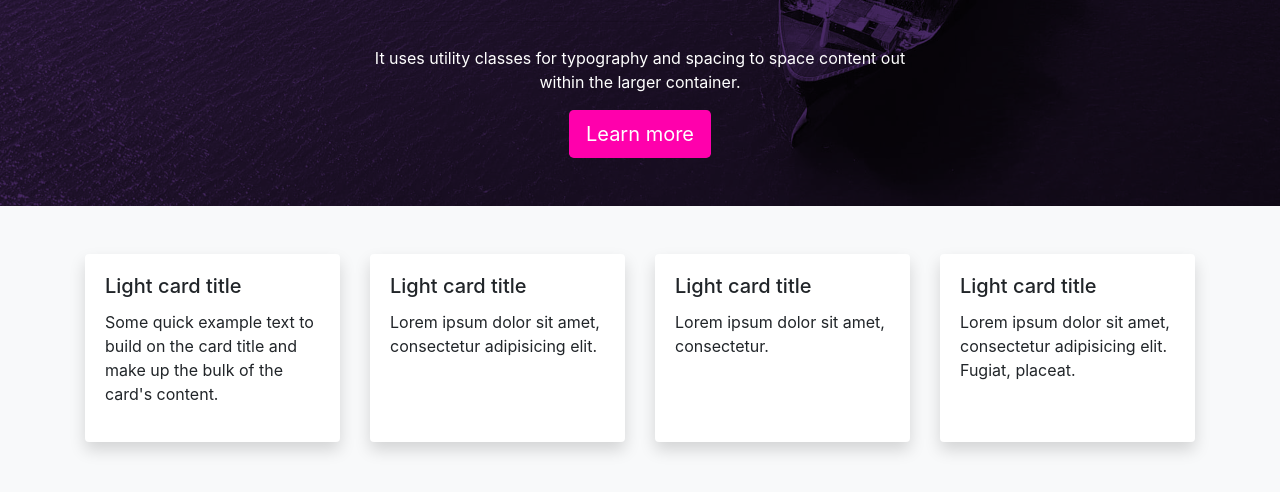
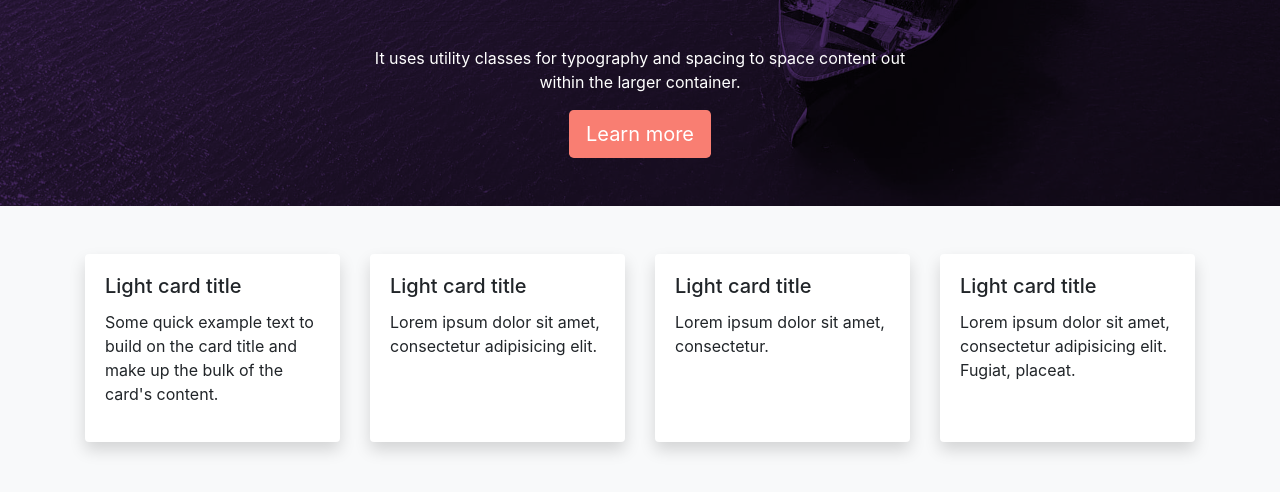
Before and after one commit to daviatkea/bs, a plain HTML site: page index.html in a window 1280 px wide. Shown: the part 216-708 px from the top of the page. Drawn offline with nearby package versions, Linux system fonts and the light colour scheme.

Commit message:
change cta color

```diff
--- a/css/custom.css
+++ b/css/custom.css
@@ -1,3 +1,6 @@
+background-color: #14237d;
+background-image: linear-gradient(43deg, #14237d 0%, #18c98a 46%, #ffcc70 100%);
+
 /* Farver
   BG - #251534
   BTN - #ff00ac
@@ -17,9 +20,7 @@
   background-color: #251534;
   background-size: cover;
   background-position: 50% 100%;
-  background-image:
-    linear-gradient(hsl(0 0% 0% / 50%),
-      hsl(0 0% 0% / 50%)),
+  background-image: linear-gradient(hsl(0 0% 0% / 50%), hsl(0 0% 0% / 50%)),
     url(../img/ship.jpg);
 }
 
@@ -27,7 +28,7 @@
 .hero {
   --hero-img: url(../img/ship.jpg);
   --hero-bg: #251534;
-  --hero-btn: #ff00ac;
+  --hero-btn: #f97e72;
 
   background: var(--hero-bg) 50% 100% / cover;
   background-image: var(--hero-img);
```
